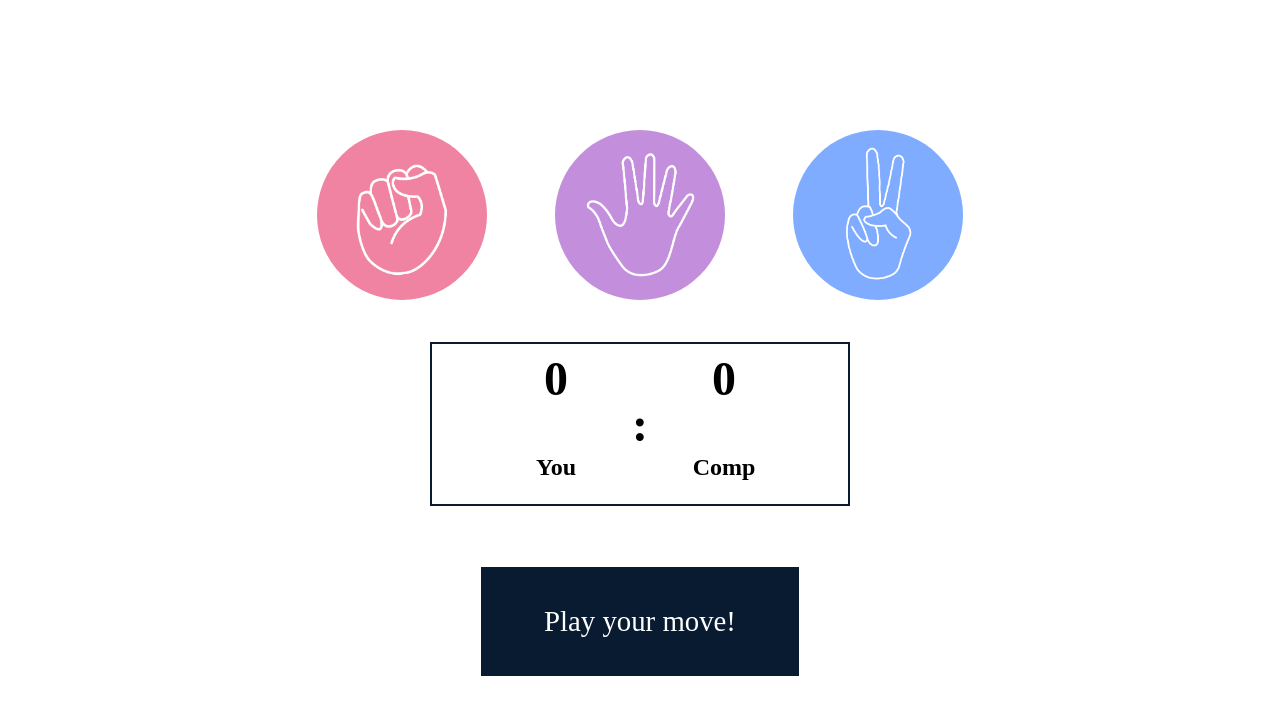
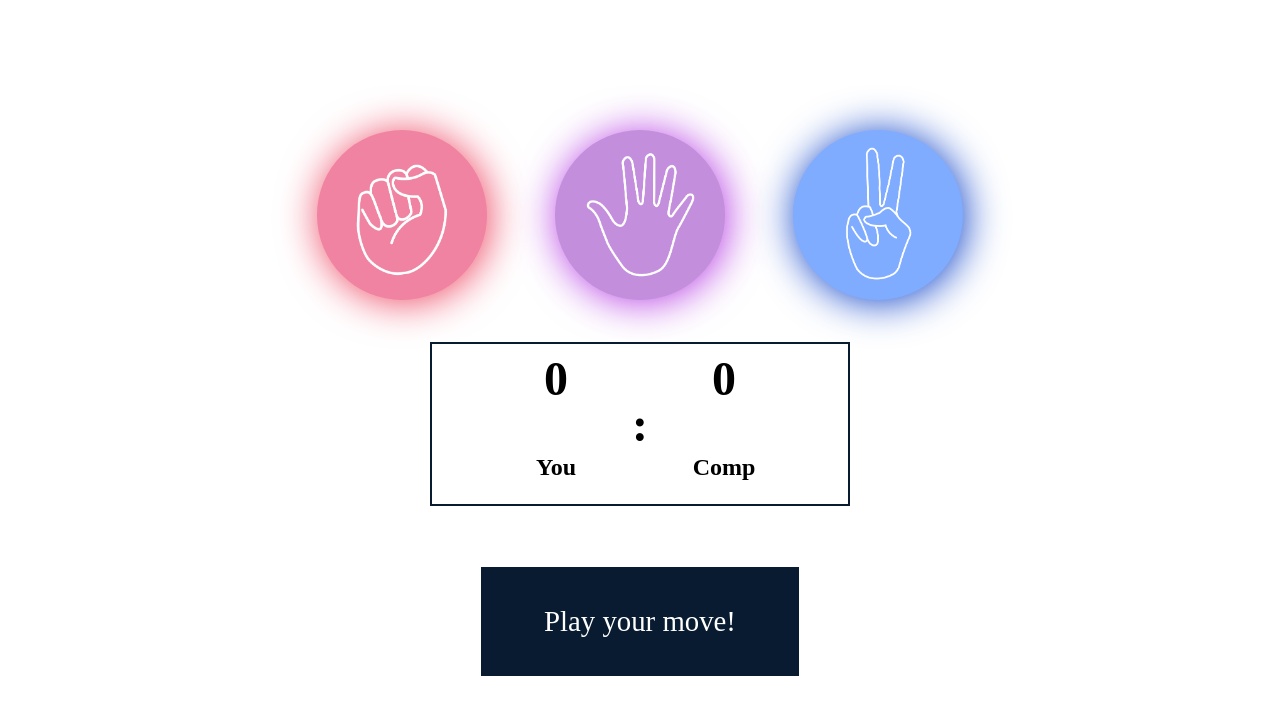
Before and after one commit to iimran-dev7/Stone-paper-game, a plain HTML site: page index.html in a window 1280 px wide. Both pictures are taken after a click on the button "Start Game". Shown: the part 88-802 px from the top of the page. Drawn offline with Linux system fonts and the light colour scheme.

Commit message:
Added color shadow

```diff
--- a/style.css
+++ b/style.css
@@ -170,6 +170,18 @@ transition: opacity 0.5s ease; /* Adjust duration as needed */
   border-radius: 50%;
 }
 
+#rock {
+  filter: drop-shadow(2px 2px 20px rgb(236, 66, 94));
+  }
+
+#paper {
+  filter: drop-shadow(2px 2px 20px rgb(180, 56, 225));
+  }
+
+#scissor {
+  filter: drop-shadow(2px 2px 20px rgb(7, 61, 199));
+  }
+
 /* Scoreboard */
 .score-board {
   display: flex;
```
